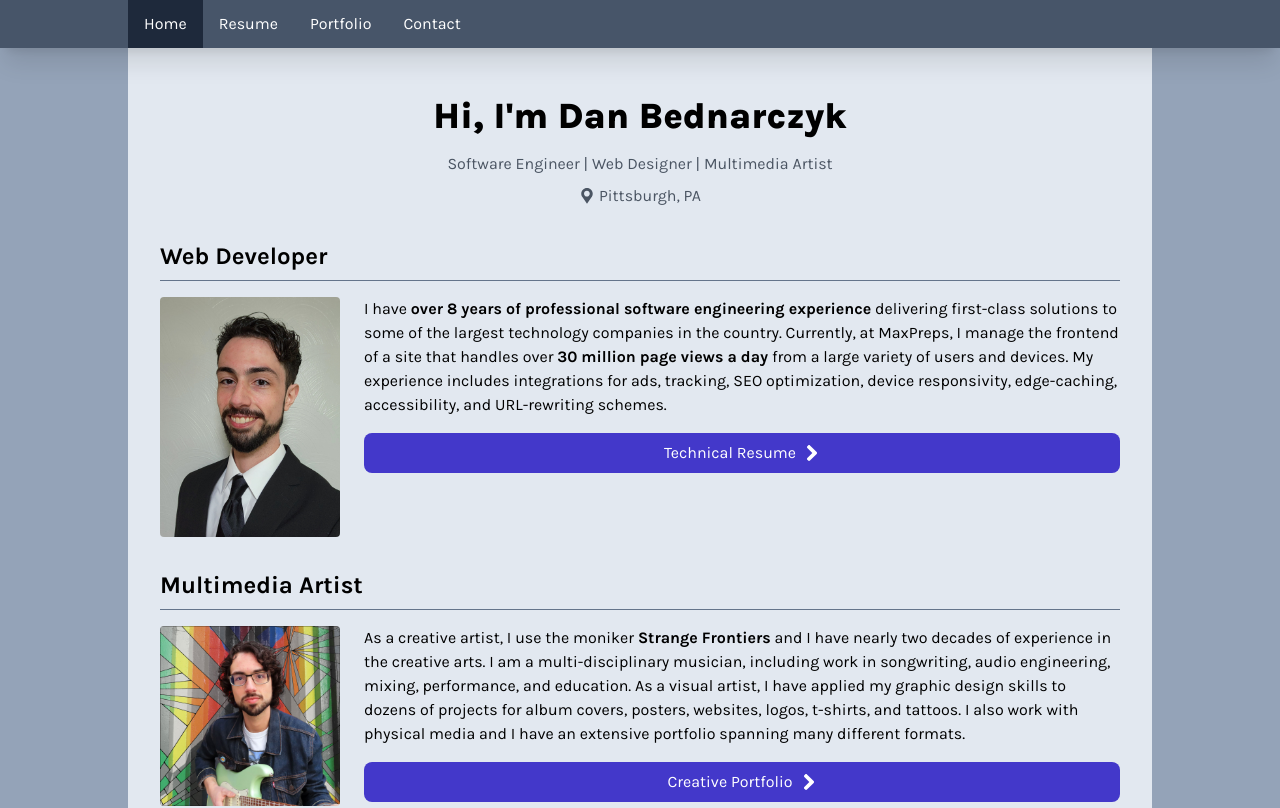
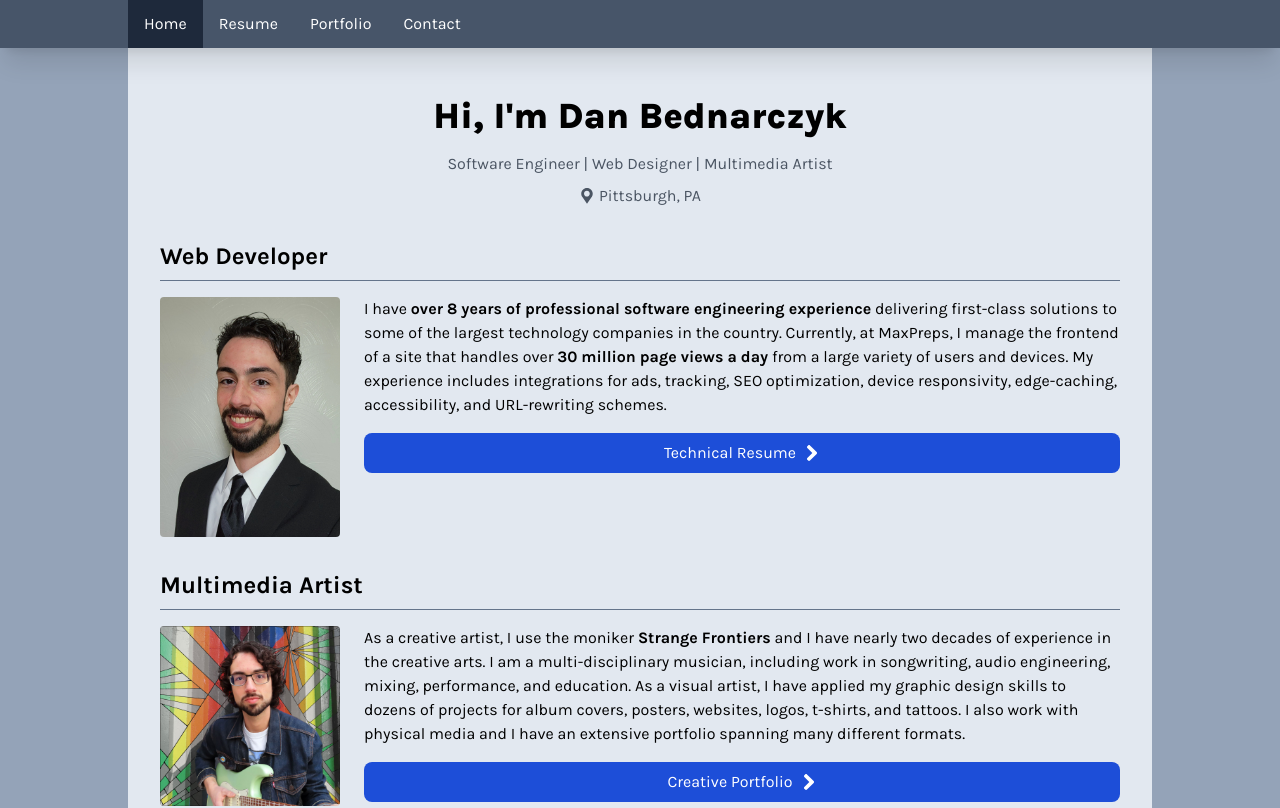
Before and after one commit to dan9418/personal-site-6, a Next.js app: page / in a window 1280 px wide. Shown: the top 808 px of the page. Built offline with nearby package versions, Linux system fonts and the light colour scheme.

Commit message:
change link color

```diff
--- a/src/app/globals.css
+++ b/src/app/globals.css
@@ -10,11 +10,11 @@
     }
 
     .theme-bg-link {
-        @apply text-white bg-indigo-700 hover:bg-indigo-800 transition-colors duration-200;
+        @apply text-white bg-blue-700 hover:bg-blue-800 transition-colors duration-200;
     }
 
     .theme-fg-link {
-        @apply text-indigo-700;
+        @apply text-blue-700;
     }
 
     .theme-fg-active {
```
